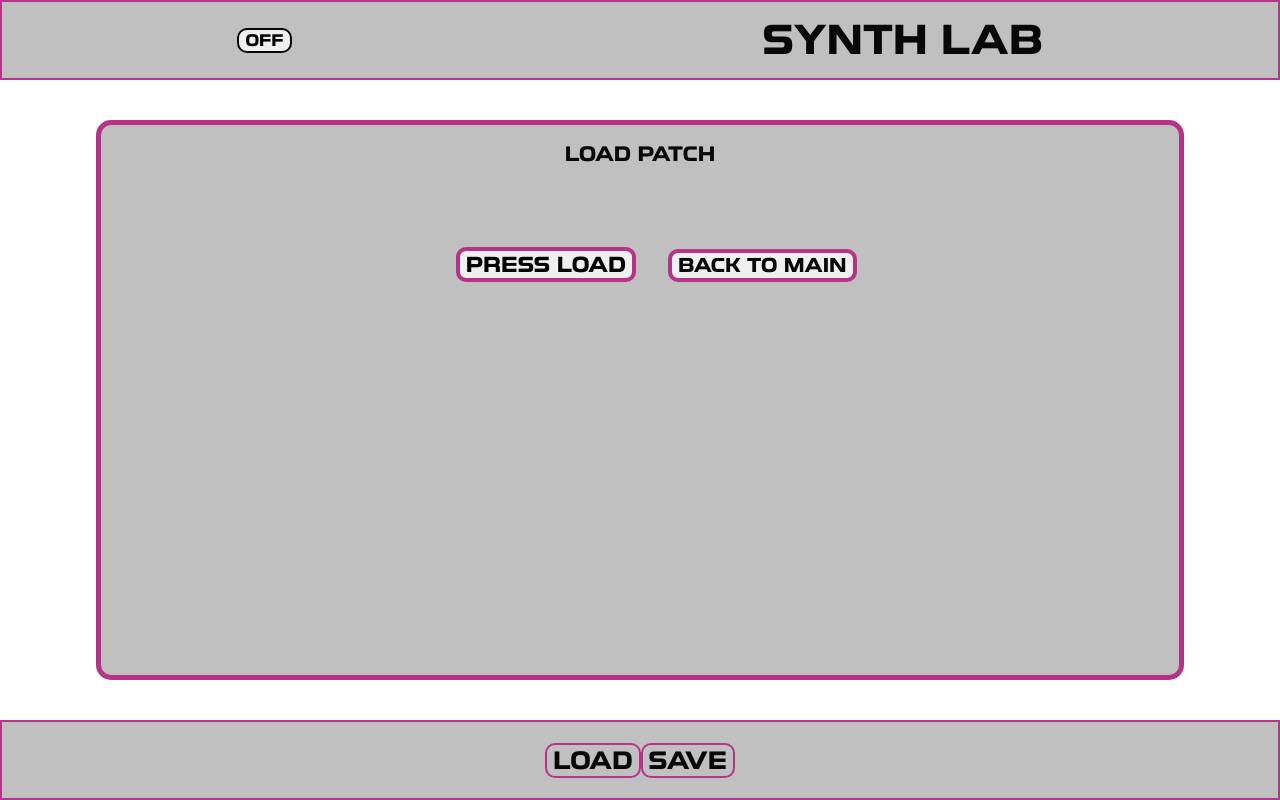
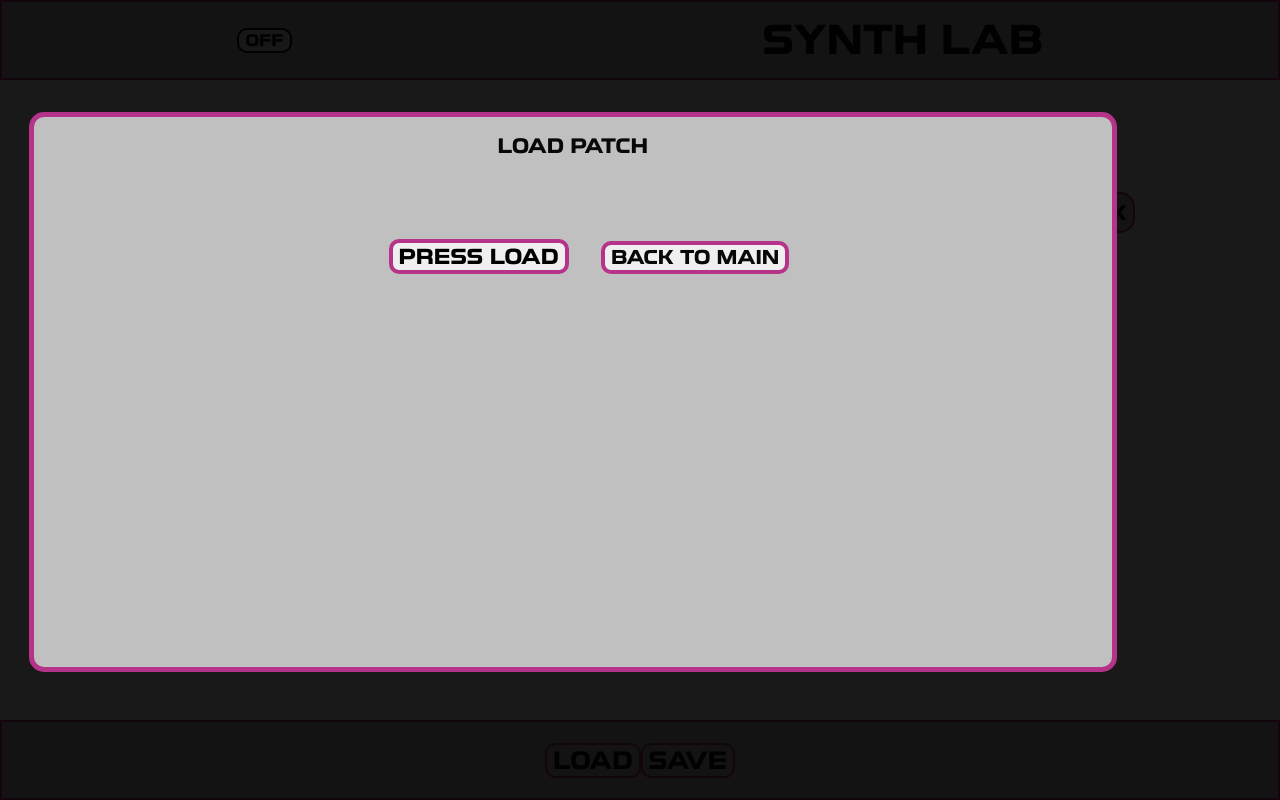
Before and after one commit to PhilippAubert/capstone-digitalSynth, a React (Create React App) app: page /load in a window 1280 px wide. Built offline with nearby package versions, Linux system fonts and the light colour scheme.

Commit message:
Add black blurry background to load/save.css

```diff
--- a/src/components/Load.js
+++ b/src/components/Load.js
@@ -27,6 +27,7 @@ export default function Load({ onPatchLoad }) {
   }
 
   return (
+    <div className="Background-Blur">
       <div className="Loaded-Patches">
         <h2>LOAD PATCH</h2>
         <div className="List-Container">
@@ -62,5 +63,6 @@ export default function Load({ onPatchLoad }) {
           <Link to="/">BACK TO MAIN</Link>
         </button>
       </div>
+    </div>
   );
 }
--- a/src/components/Save.js
+++ b/src/components/Save.js
@@ -22,6 +22,7 @@ export default function Save({ patch }) {
   }
 
   return (
+    <div className="Background-Blur">
       <div className="Save-Patch">
         <h2>SAVE PATCH</h2>
         <div className="Save-Patch-Area">
@@ -42,5 +43,6 @@ export default function Save({ patch }) {
           </form>
         </div>
       </div>
+    </div>
   );
 }
--- a/src/components/css/Load.css
+++ b/src/components/css/Load.css
@@ -1,8 +1,19 @@
+.Background-Blur {
+  background-color: rgb(0, 0, 0, 0.9);
+  height: 100%;
+  width: 100%;
+  position: absolute;
+  top: 0;
+  z-index: 100;
+}
+
 .Loaded-Patches {
   font-family: "Toxigenesis";
   position: absolute;
+  z-index: 130;
   background-color: var(--background-body-color);
-  top: 15%;
+  top: 7rem;
+  left: 1.8rem;
   border: 5px solid var(--general-border-color);
   border-radius: 15px;
   width: 85%;
--- a/src/components/css/Save.css
+++ b/src/components/css/Save.css
@@ -6,7 +6,8 @@
   border-radius: 15px;
   width: 85%;
   height: 70%;
-  top: 15%;
+  top: 7rem;
+  left: 1.8rem;
 }
 
 .SaveButton {
```
Lines whose indentation alone changed are shown as unchanged.
